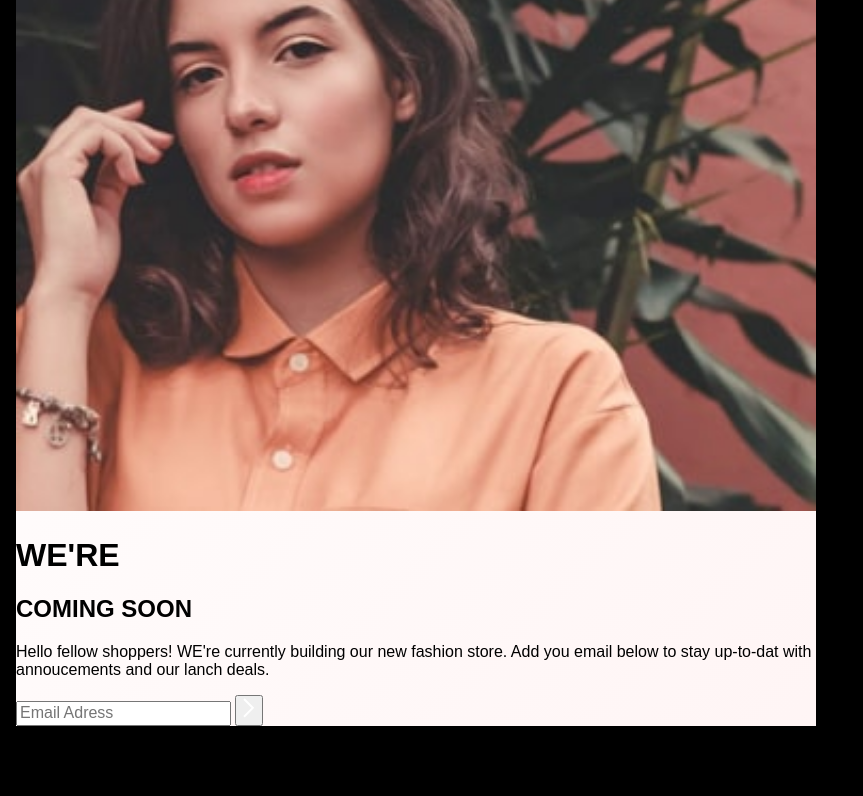
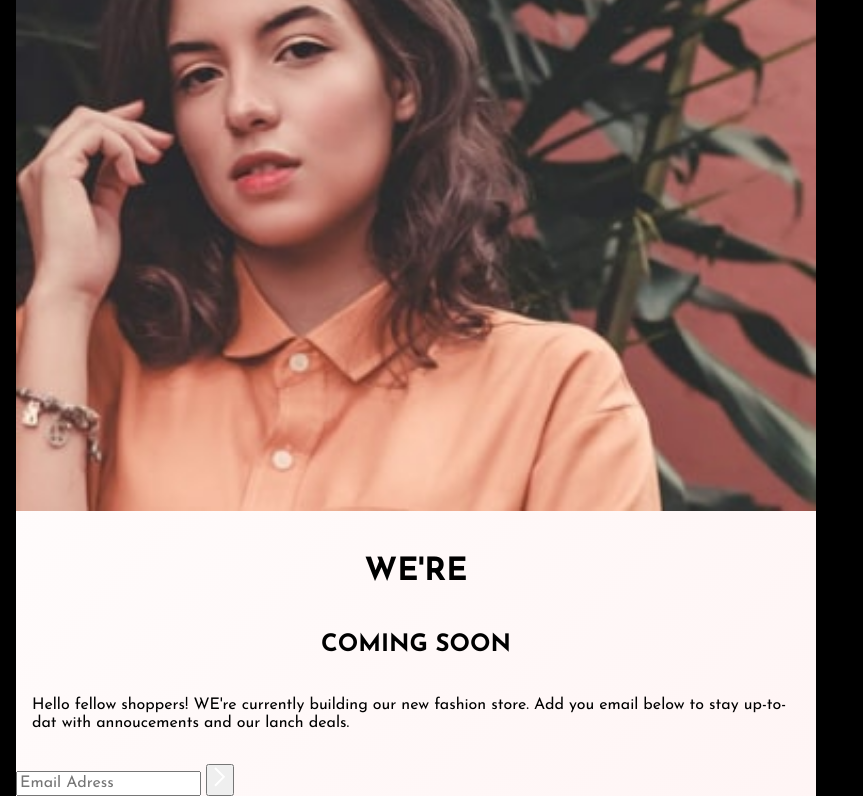
Before and after one commit to Miron-Silviu/base-appeal, a plain HTML site: page index.html in a window 1280 px wide. Shown: the part 119-915 px from the top of the page, without its empty margins (0-863 px from the left). Before the commit the page ends 845 px from the top, so only its background shows below. Drawn offline with Linux system fonts and the light colour scheme.

Commit message:
Feat  : Style article element.

```diff
--- a/style.css
+++ b/style.css
@@ -25,7 +25,8 @@
   );
   /*  Font Family  */
 
-  --font-family: 'Josefine Sans', Sans-serif;
+  /* --font-family: 'Josefine Sans', Sans-serif; */
+  --font-family: 'Josefin Sans', sans-serif;
 }
 
 /* mobile  */
@@ -52,3 +53,10 @@ body {
   padding: 2rem;
   max-width: 5rem;
 }
+
+article {
+  display: flex;
+  flex-direction: column;
+  align-items: center;
+  padding: 1rem;
+}
```
